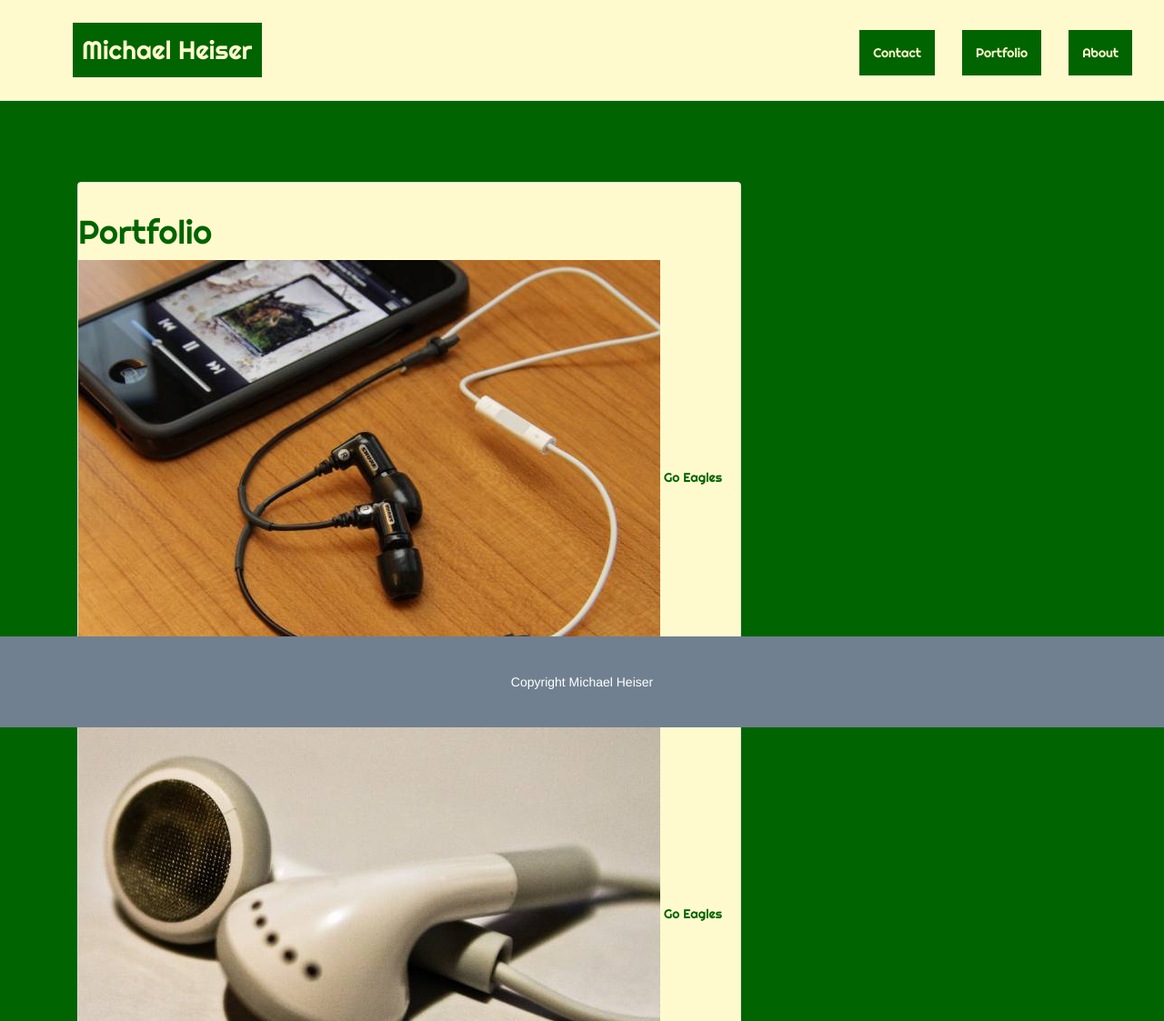
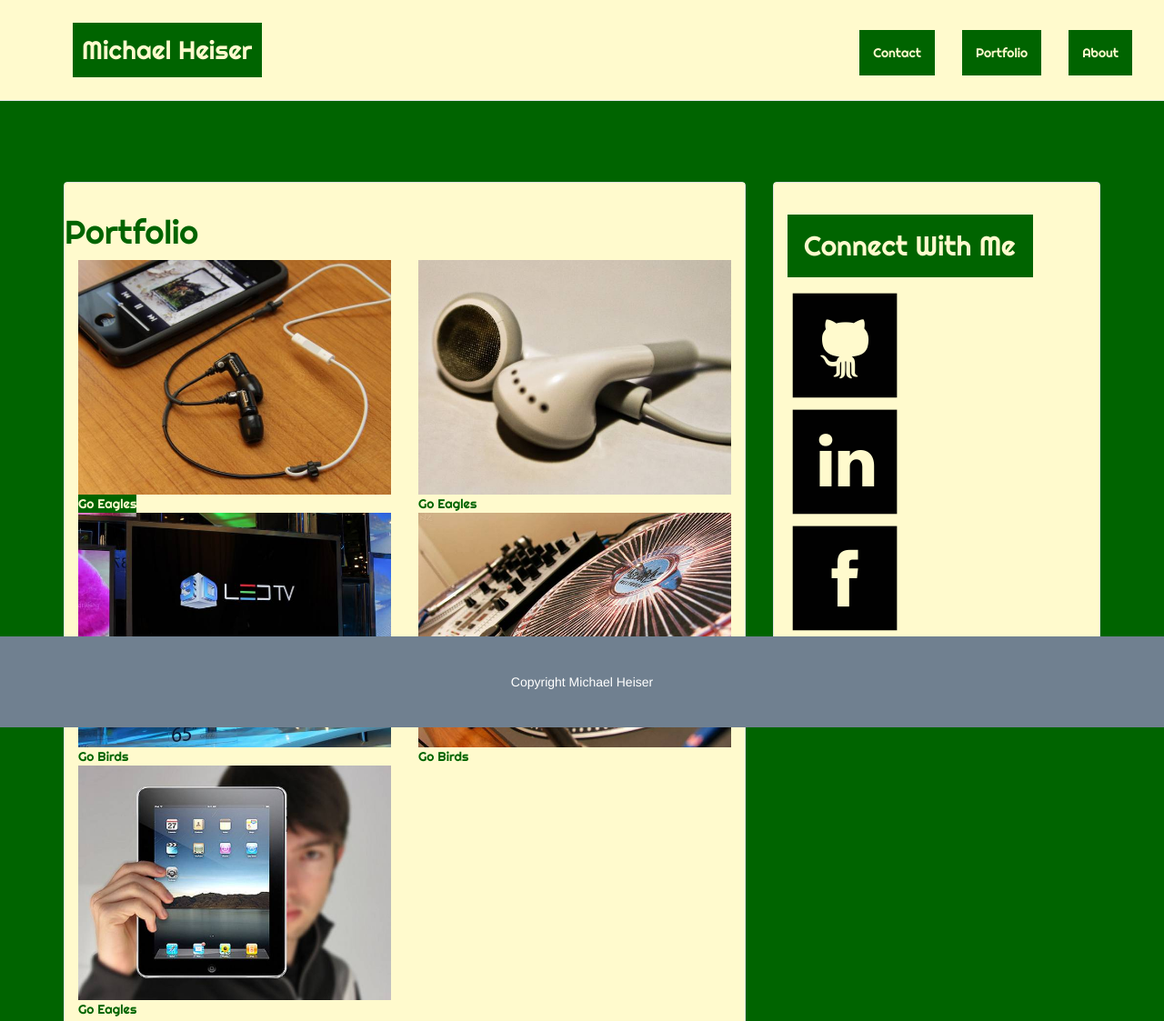
Before and after one commit to mikeheiser9/Bootstrap-Portfolio, a plain HTML site: page portfolio.html in a window 1280 px wide. Shown: the top 1123 px of the page at 91% size. Drawn offline with nearby package versions, Linux system fonts and the light colour scheme.

Commit message:
end of class

```diff
--- a/portfolio.html
+++ b/portfolio.html
@@ -43,6 +43,7 @@
     </header>
 
     <div class="container">
+        <div class="row">
             <div class="col-md-8">
                 <div class="panel panel-default" id="portfolioBox">
                     <div class="panel-body">
@@ -50,28 +51,28 @@
                             <h1>Portfolio</h1>
                         </div>
                         <div class="row">
-                        <div class="col.md.4">
-                            <img src="images/random1.jpg" alt="random1">
+                            <div class="col-md-6" id="caption">
+                                <img class="img-responsive" src="images/random1.jpg" alt="random1">
                                 <span>Go Eagles</span>
                             </div>
-                        <div class="col.md.4">
-                            <img src="images/headphone.jpg" alt="headphone">
+                            <div class="col-md-6">
+                                <img class="img-responsive" src="images/headphone.jpg" alt="headphone">
                                 <span>Go Eagles</span>
                             </div>
                         </div>
                         <div class="row">
-                        <div class="col.md.4">
-                            <img src="images/random2.jpg" alt="random2">
+                            <div class="col-md-6">
+                                <img class="img-responsive" src="images/random2.jpg" alt="random2">
                                 <span>Go Birds</span>
                             </div>
-                        <div class="col.md.4">
-                            <img src="images/table.jpg" alt="table">
+                            <div class="col-md-6">
+                                <img class="img-responsive" src="images/table.jpg" alt="table">
                                 <span>Go Birds</span>
                             </div>
                         </div>
                         <div class="row">
-                        <div class="col.md.4">
-                            <img src="images/ipad.jpg" alt="ipad">
+                            <div class="col-md-6">
+                                <img class="img-responsive" src="images/ipad.jpg" alt="ipad">
                                 <span>Go Eagles</span>
                             </div>
                         </div>
@@ -79,25 +80,24 @@
                 </div>
             </div>
 
-        <div class="container" id="connect">
-                <div class="col-md-5 col-sm-12">
+            <div class="col-md-4" id="connect">
                 <div class="panel panel-default">
                     <div class="panel-body">
                         <h2 id="h3">Connect With Me</h2>
                         <div class="icons">
                             <span>
                                 <a href="https://github.com/mikeheiser9">
-                                        <img src="images/animal.png" alt="github">
+                                    <img class="img-responsive" src="images/animal.png" alt="github">
                                 </a>
                             </span>
                             <span>
                                 <a href="https://www.linkedin.com/in/michael-heiser-72377b65/">
-                                        <img src="images/media.png" alt="linkedin">
+                                    <img class="img-responsive" src="images/media.png" alt="linkedin">
                                 </a>
                             </span>
                             <span>
                                 <a href="https://www.facebook.com/michael.heiser.357">
-                                        <img src="images/facebook.png" alt="facebook">
+                                    <img class="img-responsive" src="images/facebook.png" alt="facebook">
                                 </a>
                             </span>
                         </div>
--- a/style.css
+++ b/style.css
@@ -54,9 +54,12 @@ ul {
     text-align: center;
     padding: 40px;
     background-color: slategrey;
+    clear: both;
 }
+
 #container1 {
     margin-top: 200px;
+    margin-bottom: 120px;
 }
 
 #h2 {
@@ -66,7 +69,6 @@ ul {
     background-color: darkgreen;
     width: 183px;
     padding: 12px;
-
 }
 
 #headshot {
@@ -81,7 +83,6 @@ ul {
     background-color: darkgreen;
     width: 270px;
     padding: 18px;
-
 }
 
 .panel-body {
@@ -100,13 +101,19 @@ ul {
 }
 
 #connect {
-    margin-bottom: 100px;
+    margin-top: 200px;
 }
 
-.footer {
-    clear: both;
-}
+
 
 #portfolioBox {
     margin-top: 200px;
+    margin-bottom: 120px;
 }
+
+#caption span {
+    background-color: darkgreen;
+    position: absolute;
+    bottom: 0 auto;
+    color: lemonchiffon;
+}
```
Also changed, not shown: index.html (+12 -15 lines), 1 other file. Lines whose indentation alone changed are shown as unchanged.
